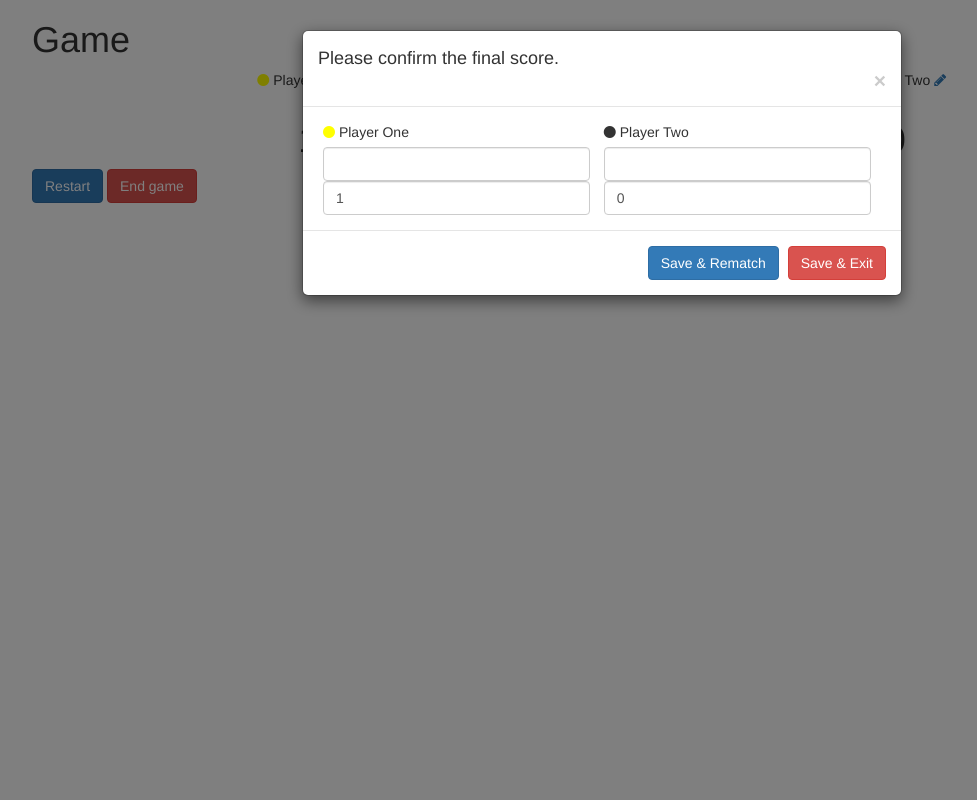
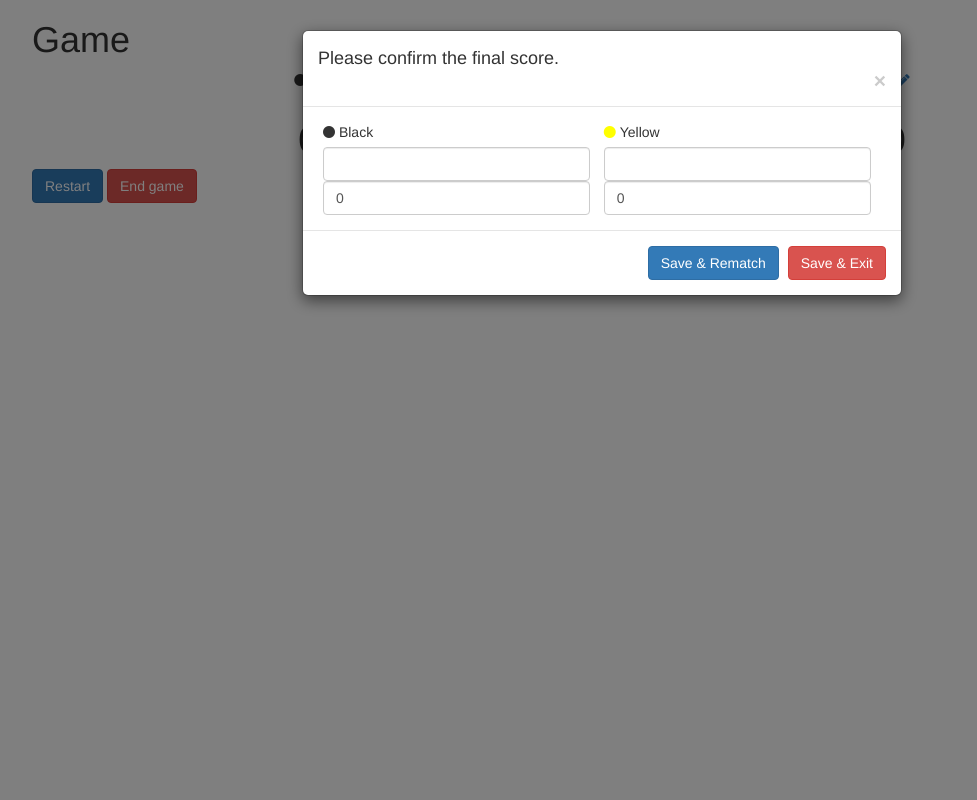
Before and after one commit to Foolish-Foosballers/IoT-Foosball, a Flask app: page /yellowScore in a window 1280 px wide, after a click on "End game". Shown: the whole page, without its empty margins (38-1015 px from the left). Run offline with Flask 2, Linux system fonts and the light colour scheme; some libraries are stand-ins or nearby versions.

Commit message:
Switched yellow and black, fixed default name bug

```diff
--- a/app.py
+++ b/app.py
@@ -59,12 +59,17 @@
     global finished
     thread = Thread(target=bakePie)
     thread.start()
-    result = request.form
+
+    # Handle empty name inputs
+    result = {
+        'black--name': request.form['black--name'] if request.form['black--name'] else "Player One",
+        'yellow--name': request.form['yellow--name'] if request.form['yellow--name'] else "Player Two"
+    }
+
     return render_template('game.html', result=result, yellowScored=0, blackScored=0)
 
 @app.route('/endgame', methods=['POST'])
 def endGame():
-    # gameData = request.args.get('gameData')
     with open('games.json') as f:
         data = json.load(f)
 
--- a/static/js/game.js
+++ b/static/js/game.js
@@ -69,23 +69,6 @@
 	setDefaultPlayerScore();
 }
 
-function setDefaultPlayerName() {
-	var elYellowName = document.getElementById("yellow--name");
-	var elBlackName = document.getElementById("black--name");
-	var modalYellowName = document.getElementById("yellow-name--modal");
-	var modalBlackName = document.getElementById("black-name--modal");
-
-	if (elYellowName.innerText === "") {
-		elYellowName.innerText = yellow.name;
-		modalYellowName.innerText = yellow.name;
-	}
-
-	if (elBlackName.innerText === "") {
-		elBlackName.innerText = black.name;
-		modalBlackName.innerText = black.name;
-	}
-}
-
 function setDefaultPlayerScore() {
 	var elYellowScore = document.getElementById("yellow--score");
 	var elBlackScore = document.getElementById("black--score");
--- a/templates/game.html
+++ b/templates/game.html
@@ -33,12 +33,12 @@
       <div id="container--player-scoreboard">
         <div id="container--player-details">
           <p>
-            <i class="fa fa-circle" aria-hidden="true" id="icon--yellow"></i>
-            <span id="yellow--name">{{ result['yellow--name'] }}</span>
+            <i class="fa fa-circle" aria-hidden="true" id="icon--black"></i>
+            <span id="black--name">{{ result['black--name'] }}</span>
             <a href="./"><i class="fa fa-pencil" aria-hidden="true"></i></a>
           </p>
         </div>
-        <h1 id="yellow--score">0</h1>
+        <h1 id="black--score">0</h1>
       </div>
       <div id="timer">
         <span id="minutes">00</span>:<span id="seconds">00</span>
@@ -46,12 +46,12 @@
       <div id="container--player-scoreboard">
         <div id="container--player-details">
           <p>
-            <i class="fa fa-circle" aria-hidden="true" id="icon--black"></i>
-            <span id="black--name">{{ result['black--name'] }}</span>
+            <i class="fa fa-circle" aria-hidden="true" id="icon--yellow"></i>
+            <span id="yellow--name">{{ result['yellow--name'] }}</span>
             <a href="./"><i class="fa fa-pencil" aria-hidden="true"></i></a>
           </p>
         </div>
-        <h1 id="black--score">0</h1>
+        <h1 id="yellow--score">0</h1>
       </div>
     </div>
     <a type="button" class="btn btn-primary" href="/game">Restart</a>
@@ -71,20 +71,20 @@
             <div class="modal-body">
               <div class="modal-row">
                 <div class="modal-col">
+                    <label for="black-name--modal"><i class="fa fa-circle" aria-hidden="true" id="icon--black"></i> <span id="black-name--modal">Black</span></label>
+                    <input name="black-name--modal" type="text" class="form-control" value="{{ result['black--name'] }}">
+                </div>
+                <div class="modal-col">
                     <label for="yellow-name--modal"><i class="fa fa-circle" aria-hidden="true" id="icon--yellow"></i> <span id="yellow-name--modal">Yellow</span></label>
                     <input name="yellow-name--modal" type="text" class="form-control" value="{{ result['yellow--name'] }}">
-                </div>
-                <div class="modal-col">
-                  <label for="black-name--modal"><i class="fa fa-circle" aria-hidden="true" id="icon--black"></i> <span id="black-name--modal">Black</span></label>
-                  <input name="black-name--modal" type="text" class="form-control" value="{{ result['black--name'] }}">
                 </div>
               </div>
               <div class="modal-row">
                 <div class="modal-col">
-                  <input name="yellow-score--modal" type="text" class="form-control">
+                    <input name="black-score--modal" type="text" class="form-control">
                 </div>
                 <div class="modal-col">
-                  <input name="black-score--modal" type="text" class="form-control">
+                  <input name="yellow-score--modal" type="text" class="form-control">
                 </div>
               </div>
             </div>
```
Also changed, not shown: templates/index.html (+4 -4 lines).
